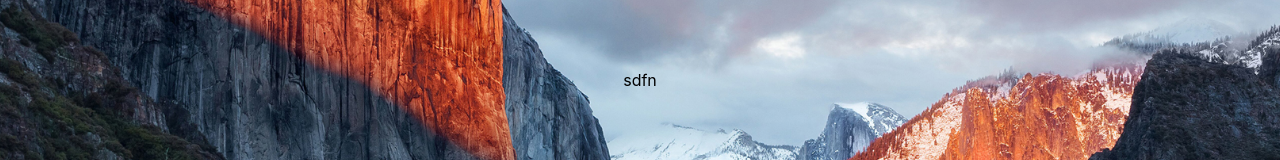
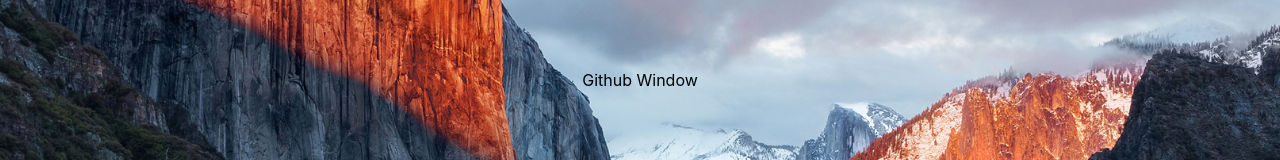
Before and after one commit to arturbartkowicz/el-passion, a React (Create React App) app: page / in a window 1280 px wide. Shown: the part 320-480 px from the top of the page. Built offline with nearby package versions, Linux system fonts and the light colour scheme.

Commit message:
added github window component

```diff
--- /dev/null
+++ b/src/components/templates/GithubWindow.js
@@ -0,0 +1,9 @@
+function GithubWindow() {
+  return (
+    <div className="container">
+      <p>Github Window</p>
+    </div>
+  );
+}
+
+export default GithubWindow;
--- a/src/views/App.js
+++ b/src/views/App.js
@@ -1,9 +1,10 @@
 import "./App.css";
+import GithubWindow from "../components/templates/GithubWindow";
 
 function App() {
   return (
     <div className="App">
-      <p>sdfn</p>
+      <GithubWindow />
     </div>
   );
 }
```
Also changed, not shown: src/components/templates/GithubWindow.styles.js (added).
